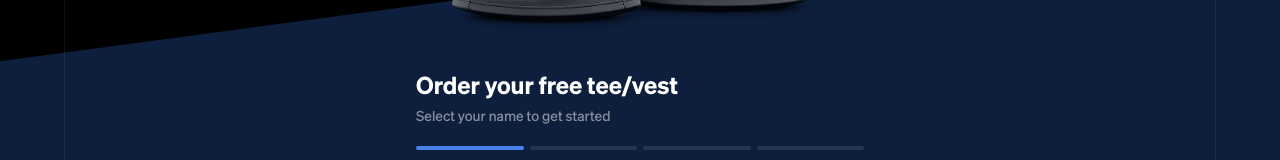
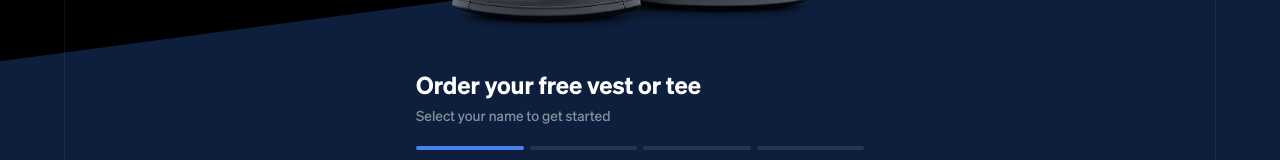
Before and after one commit to nwhite85/frontline-web, a Next.js app: page /free-tee in a window 1280 px wide. Shown: the part 429-589 px from the top of the page. Built offline with nearby package versions, Linux system fonts and the light colour scheme; no server answers.

Commit message:
Free tee: update title to 'Order your free vest or tee'

```diff
--- a/src/app/free-tee/page.tsx
+++ b/src/app/free-tee/page.tsx
@@ -174,7 +174,7 @@ export default function FounderMerchPage() {
                   </button>
                 )}
                 <div>
-                  <h2 className="text-2xl font-semibold text-white">Order your free tee/vest</h2>
+                  <h2 className="text-2xl font-semibold text-white">Order your free vest or tee</h2>
                   <p className="text-sm text-white/50 mt-1">
                     {step === 1 && 'Select your name to get started'}
                     {step === 2 && `Hi ${name.split(' ')[0]}! Choose your item`}
```
